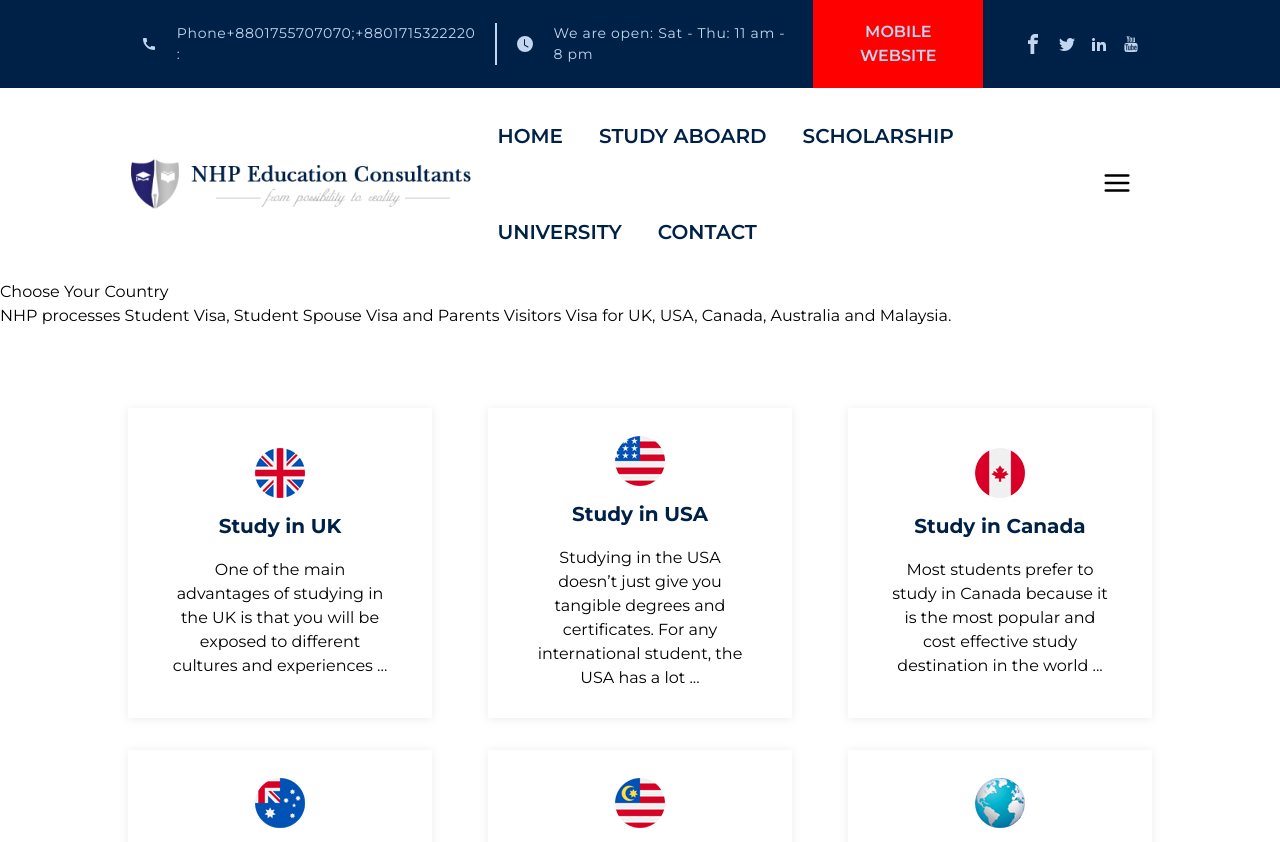
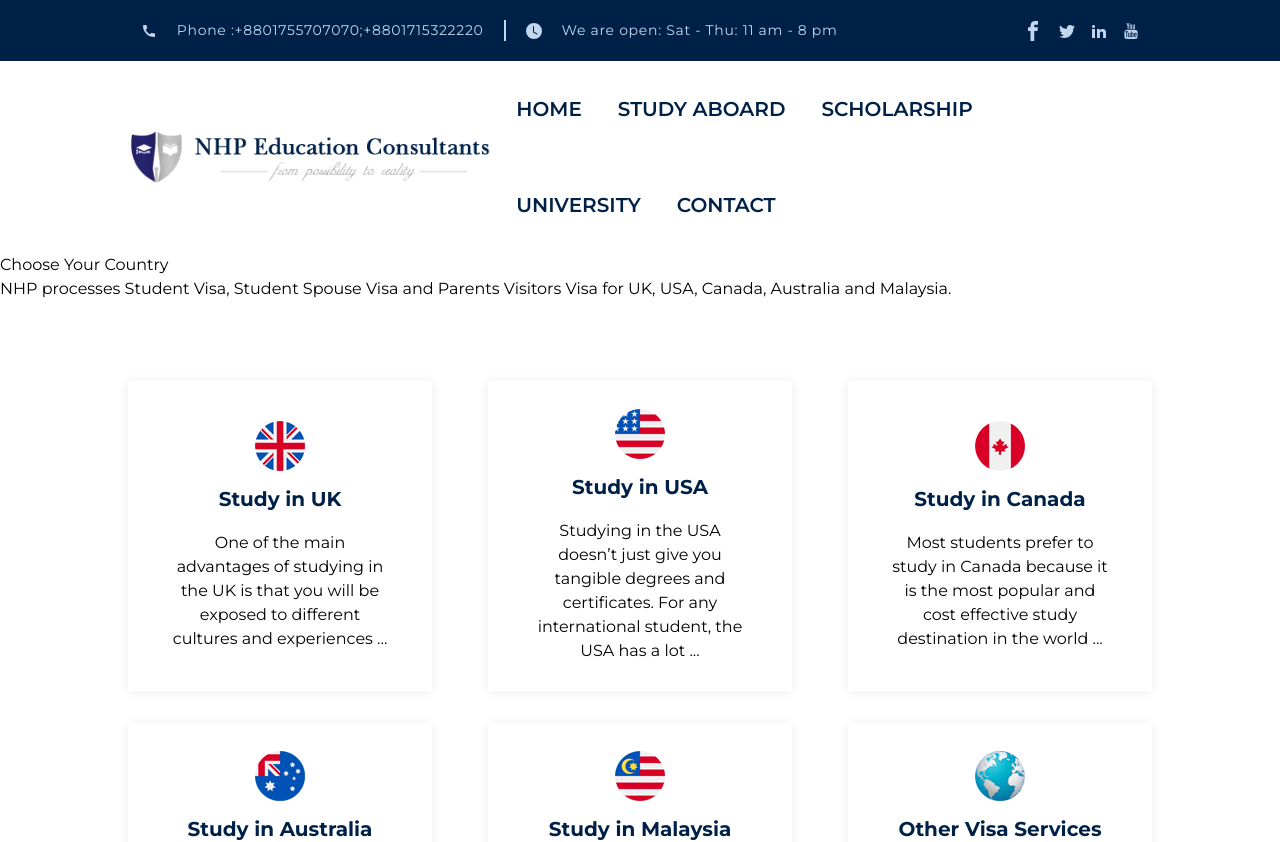
Before and after one commit to AbdMamun1999/nhp-education-consultant, a React (Create React App) app: page / in a window 1280 px wide. Shown: the top 842 px of the page. Built offline with nearby package versions, Linux system fonts and the light colour scheme.

Commit message:
remove some component

```diff
--- a/src/Layouts/Main/Navbar.js
+++ b/src/Layouts/Main/Navbar.js
@@ -71,13 +71,13 @@ const Navbar = () => {
               <div></div>
             </li>
           </ul>
-          <ul>
+          {/* <ul>
             <li>
               <button>
                 <FiMenu size={30}/>
               </button>
             </li>
-          </ul>
+          </ul> */}
         </div>
       </nav>
     </>
--- a/src/Layouts/Main/NavbarTop.js
+++ b/src/Layouts/Main/NavbarTop.js
@@ -8,7 +8,7 @@ import SocialSite from "./SocialSite";
 
 const NavbarTop = () => {
   return (
-    <div className="bg-[#002147]">
+    <div className="bg-[#002147] py-5">
       <div className="w-[78%] mx-auto flex flex-col lg:flex-row justify-between">
         <div className="flex items-center">
           <div className="flex items-center ">
@@ -30,14 +30,14 @@ const NavbarTop = () => {
           </div>
         </div>
         <div className="flex gap-x-10">
-          <div>
+          {/* <div>
             <button
               type=""
               className="text-[#C2D7EF] bg-[#FF0000] font-semibold px-[22px] py-5 font-sans hover:text-[#002147] duration-500 ease-in-out uppercase"
             >
               Mobile Website
             </button>
-          </div>
+          </div> */}
           <SocialSite />
         </div>
       </div>
```
